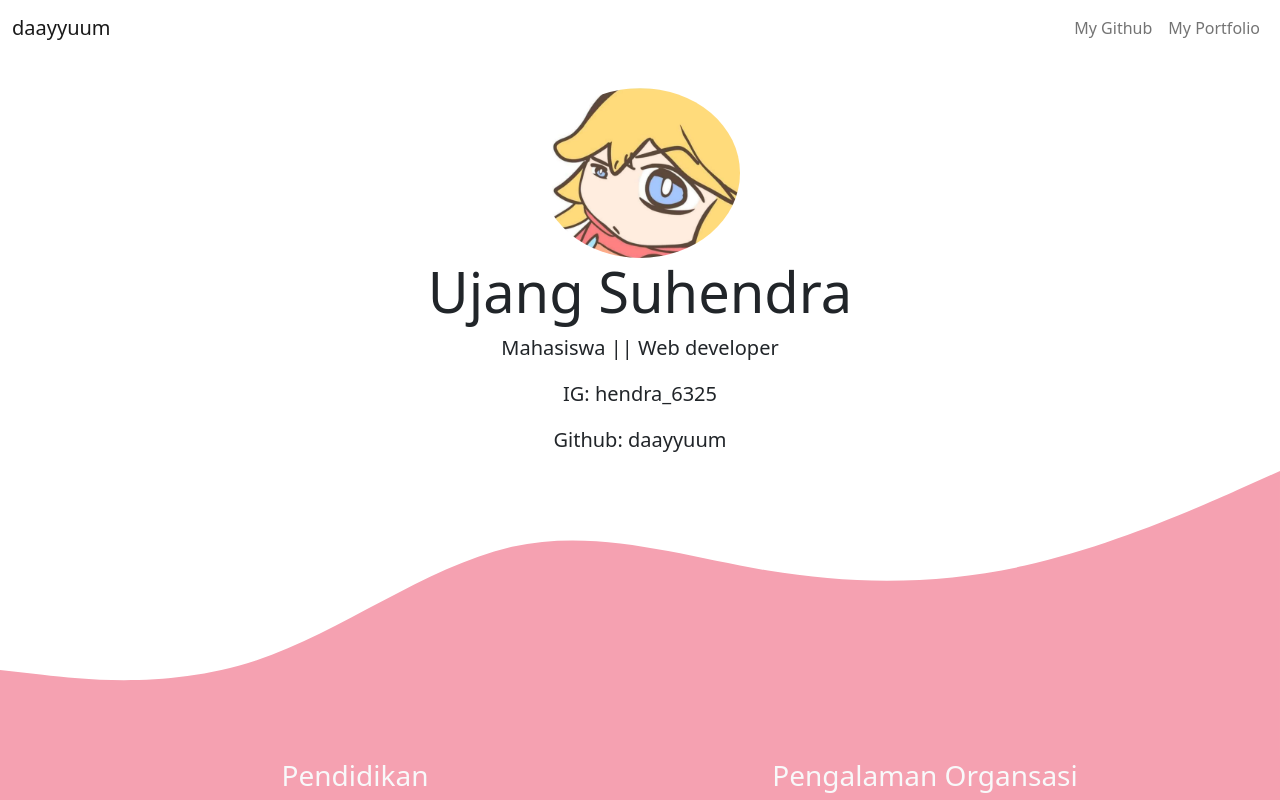
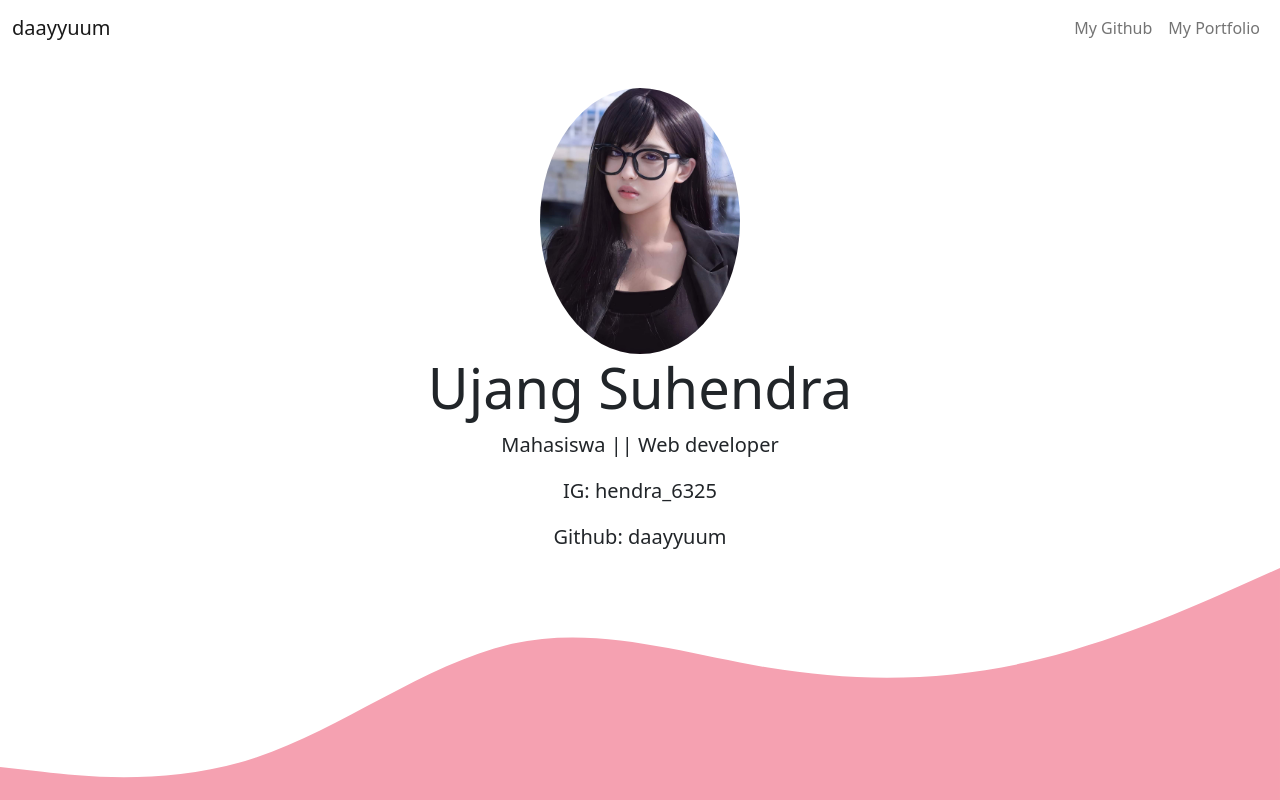
Before and after one commit to ProgrammingUNAMA/member, a plain HTML site: page ujang/index.html in a window 1280 px wide. Shown: the top 800 px of the page. Drawn offline with nearby package versions, Linux system fonts and the light colour scheme; files that its build step writes are made by us from their sources.

Commit message:
8020220011 | ganti profil | Ujang Suhendra

```diff
--- a/ujang/index.html
+++ b/ujang/index.html
@@ -71,7 +71,7 @@
   <main>
     <!-- Jumbotron -->
     <section class="jumbotron text-center">
-      <img src="asset/FB_IMG_1661056025416.jpg" alt="Ujang Suhendra" width="200" class="rounded-circle" />
+      <img src="asset/FB_IMG_1659790992443.jpg" alt="Ujang Suhendra" width="200" class="rounded-circle" />
       <h1 class="display-4">Ujang Suhendra</h1>
       <p class="lead">Mahasiswa || Web developer</p>
       <p class="lead">IG: hendra_6325</p>
```
Also changed, not shown: ujang/asset/FB_IMG_1659790992443.jpg (added), ujang/asset/FB_IMG_1661056025416.jpg (deleted).
